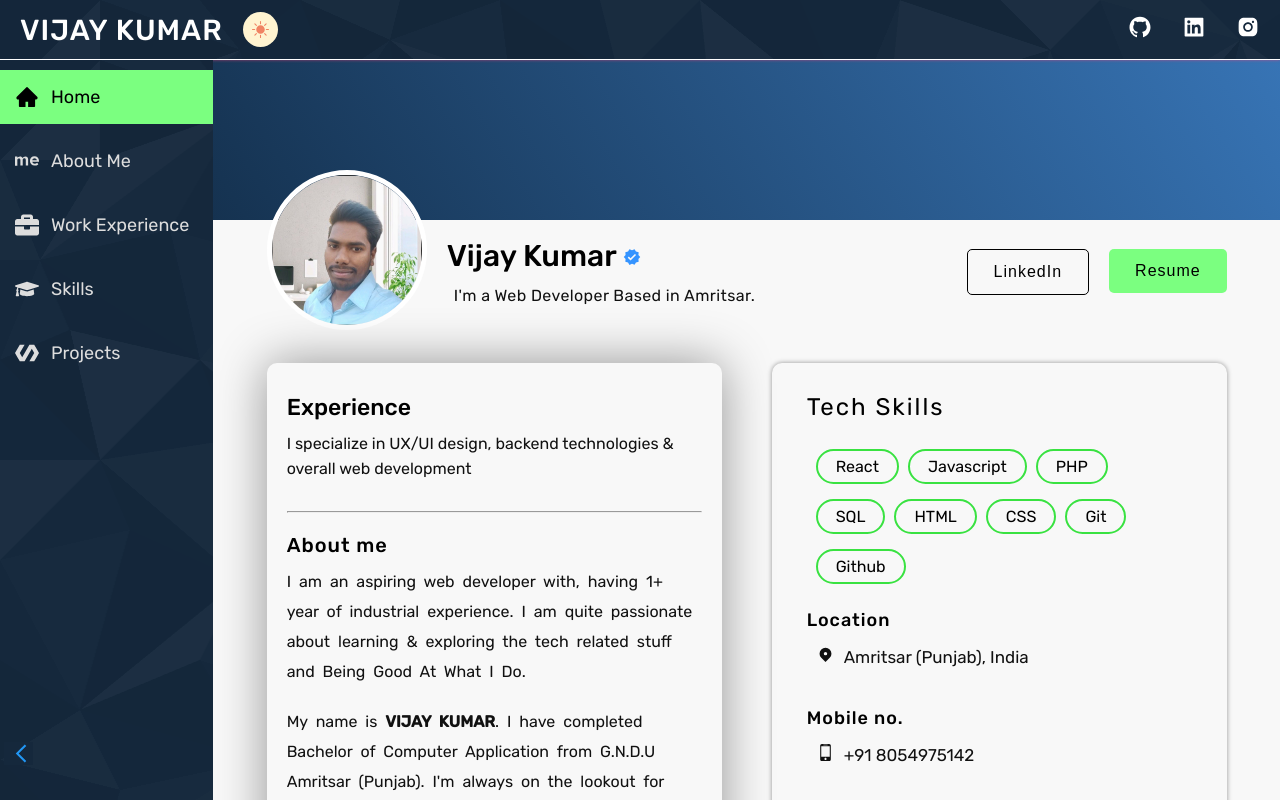
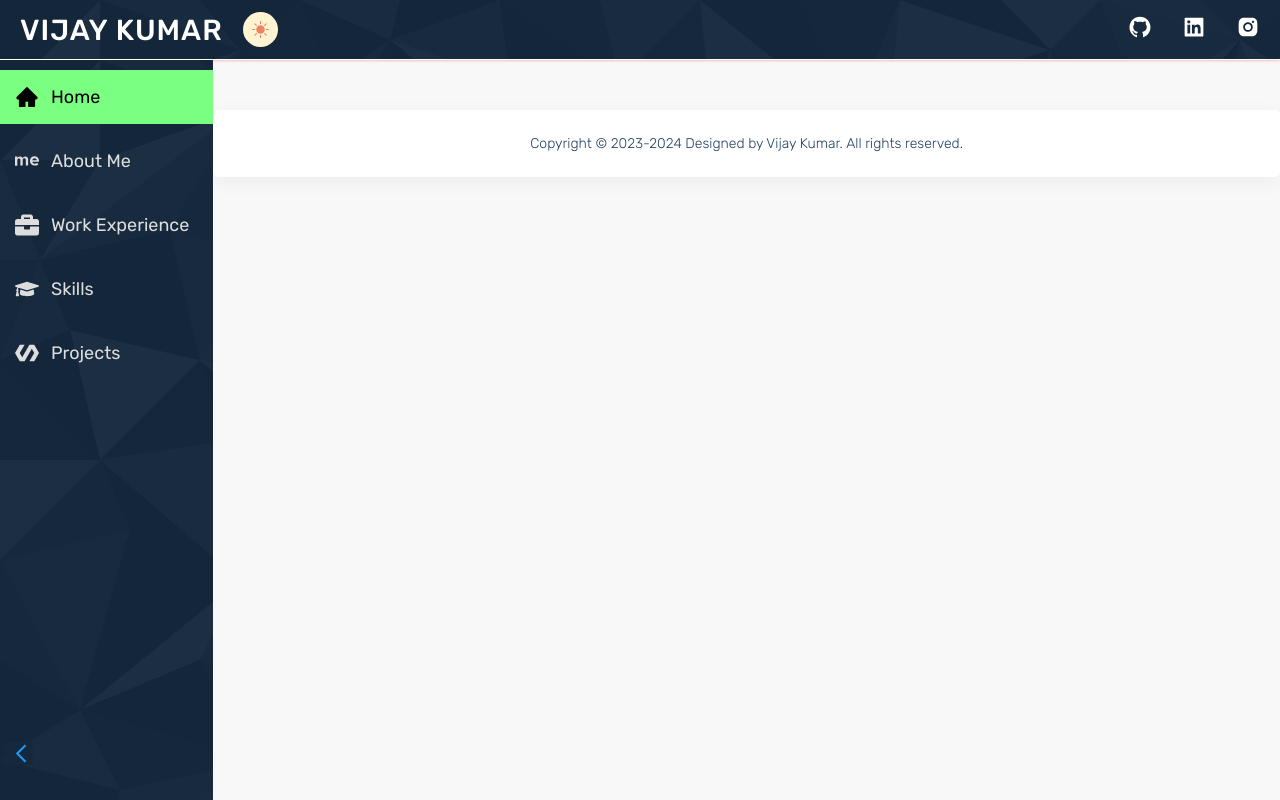
Before and after one commit to Vijaykumar308/portfolio, a React (Create React App) app: page / in a window 1280 px wide. Shown: the top 800 px of the page. Built offline with nearby package versions, Linux system fonts and the light colour scheme; the HTML template or start-up script is replaced by a standard one.

Commit message:
changes route for home page /portfolio for live

```diff
--- a/package.json
+++ b/package.json
@@ -1,6 +1,6 @@
 {
   "name": "protfolio",
-  "homepage": "https://vijaykumar308.github.io/portfolio",
+  "homepage": "https://Vijaykumar308.github.io/portfolio",
   "version": "0.1.0",
   "private": true,
   "dependencies": {
--- a/src/App.js
+++ b/src/App.js
@@ -21,7 +21,7 @@
           <Sidebar />
         <div className='contant'>
           <Routes>
-            <Route path='/' element={<Home />} />
+            <Route path='/portfolio' element={<Home />} />
             <Route path='/about' element={<AboutMe />} />
             <Route path='/work-experince' element={<WorkExperince />} />
             <Route path='/skills' element={<Skills />} />
```
